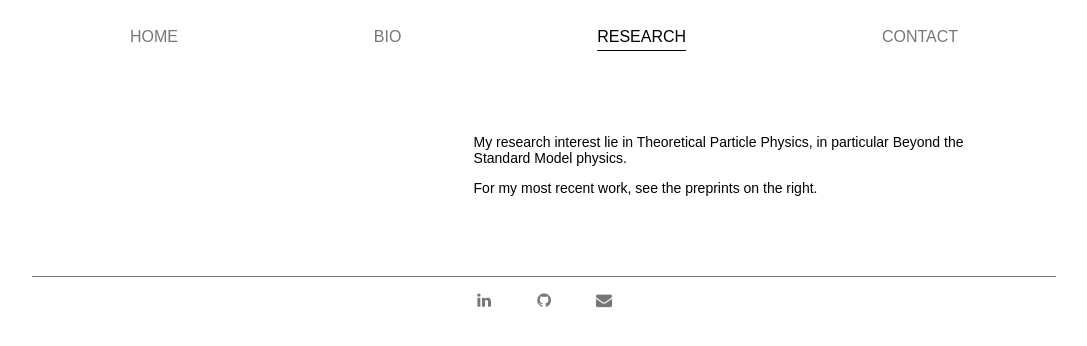
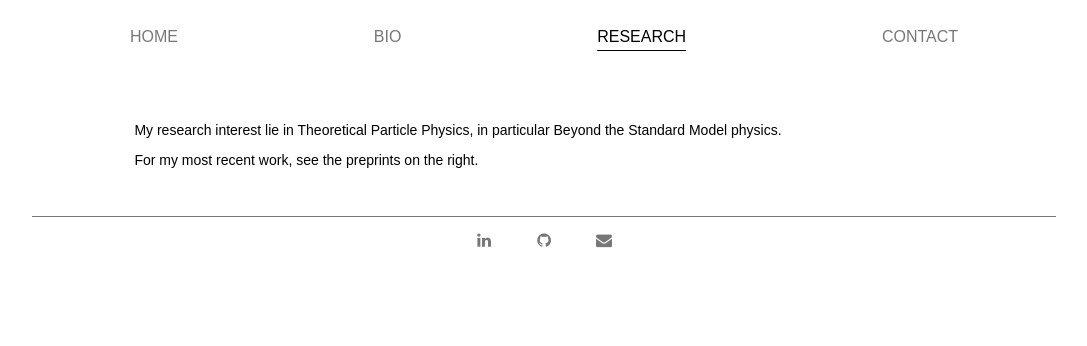
Before and after one commit to maxdetering/maxdetering, a plain HTML site: page research.html in a window 1280 px wide. Shown: the part 60-406 px from the top of the page, without its empty margins (96-1183 px from the left). Drawn offline with Linux system fonts and the light colour scheme.

Commit message:
css updated for research page

```diff
--- a/style.css
+++ b/style.css
@@ -179,10 +179,16 @@ ul{
 }
 
 .two-column {
-    display:flex;
+    display: flex;
     flex-direction: row;
     justify-content: flex-end;
-    margin: 2em 10% 2em 10%;
+    margin: 20px 10% 0 10%;
+    padding: 0px;
+    width: 80%;
+}
+
+.left-column{
+    flex: 1;
 }
 
 .cv {
@@ -241,8 +247,9 @@ ul{
 }
 
 #arxivfeed {
-    display: flex;
+    flex: 0;
     justify-content: center;
+    margin: 2em auto;
 }
 
 
```
